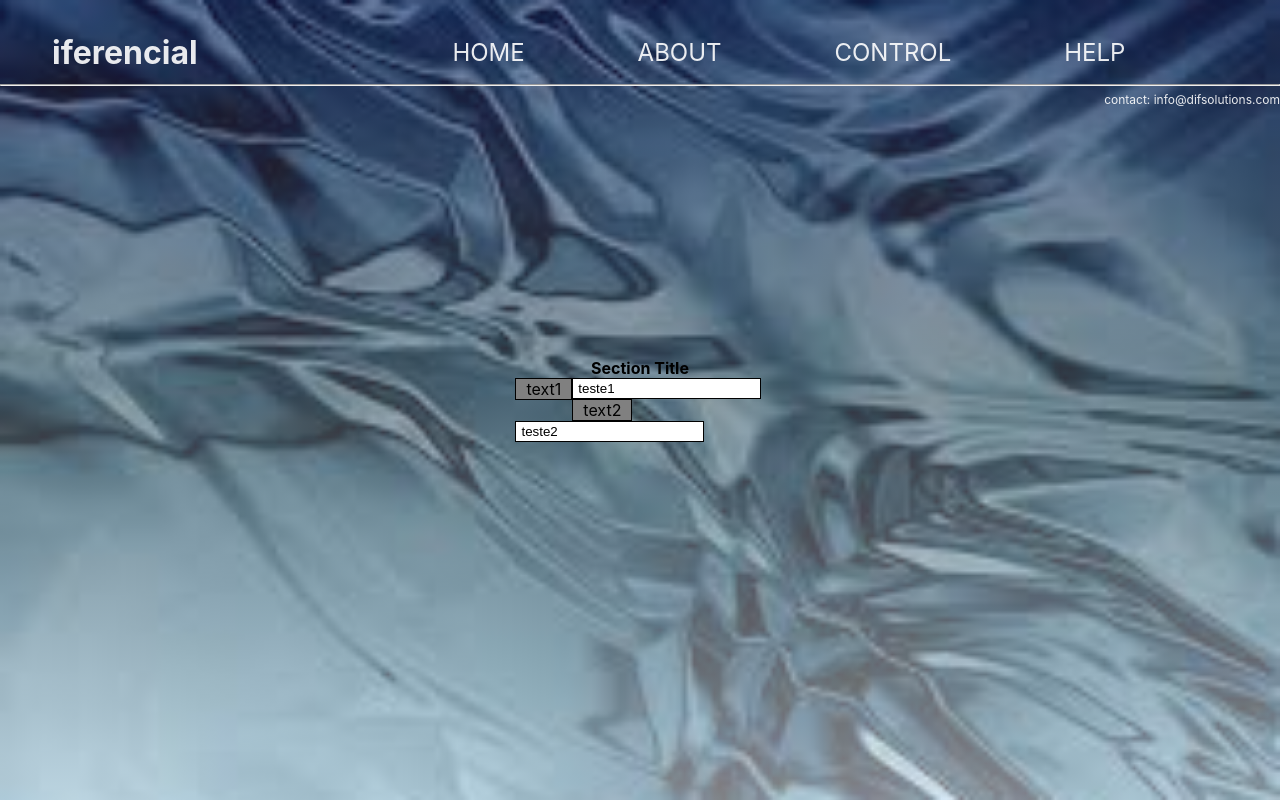
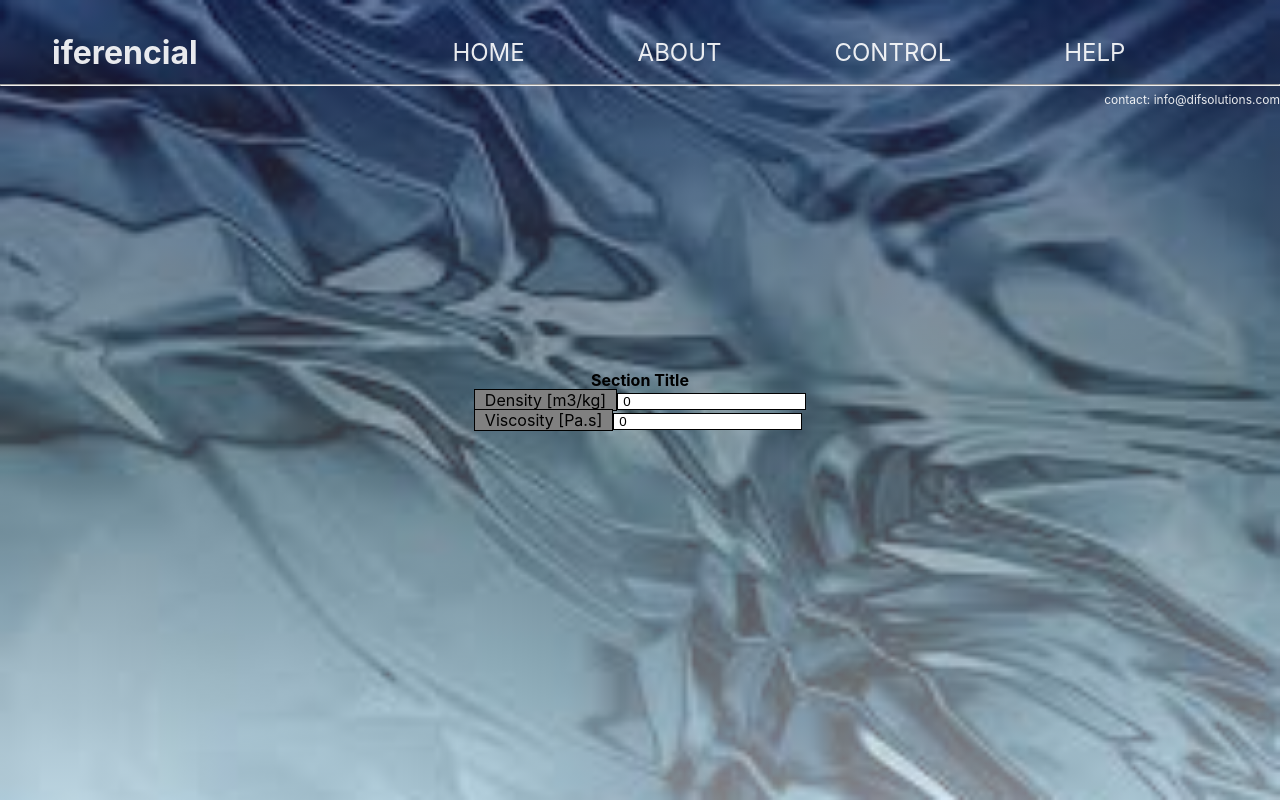
Before and after one commit to lmmp-puc-rio/react_component_library, a React (Create React App) app in the folder react_app/: page / in a window 1280 px wide. Built offline with nearby package versions, Linux system fonts and the light colour scheme.

Commit message:
stateCorrection

```diff
--- a/react_app/src/components/common/gridForm/GridForm.css
+++ b/react_app/src/components/common/gridForm/GridForm.css
@@ -1,29 +1,34 @@
 .gridFormSection {
-    justify-content: center;
+    justify-items: left;
     border-color: black;
 }
 
-.gridFormInput {
-    height: 21px;
+.gridFormSection h4{
+    width: 100%;
+}
+
+.gridFormInputRow {
+    width: 100%;
+    display: inline-block;
 }
 
 .rowLabel {
     padding-left: 10px;
     padding-right: 10px;
-    float: left;
     border: 1px solid black;
     background-color: gray;
     color: black;
+    /* display: inline-block; */
+    height: 100%;
 }
 
 .rowInput {
-    float: left;
     padding-left: 5px;
     padding-right: 5px;
     border: 1px solid black;
-    height: 100%;
     background-color: white;
     border-color: black;
     color: black;
-    display: block;
+    /* display: inline-block; */
+    height: 100%;
 }
--- a/react_app/src/components/common/gridForm/GridForm.jsx
+++ b/react_app/src/components/common/gridForm/GridForm.jsx
@@ -14,9 +14,9 @@ function GridFormInput (props) {
     return (
         // Logo assembled by Icon and Name
             <form >
-                <div className="gridFormInput">
+                <div className="gridFormInputRow">
                     <label className="rowLabel">
-                        {props.name}
+                        {props.label}
                     </label>
                     {/* Important to set input tag name property */}
                     <input className="rowInput"
@@ -36,12 +36,13 @@ function GridFormInput (props) {
 function GridForm () {
     // const defaultValues = [
         // {name: "test2", value: "2"}];
-
-    const [state, setState] = useState({text1: "teste1" , text2: "teste2"})
+    const [state, setState] = useState({rho: "0", mu: "0" })
+    const data = {  rho: {label: "Density [m3/kg]"},
+                    mu: {label: "Viscosity [Pa.s]"}};
 
     function onChangeCallback(event) {
         const { name , value } = event.target;
-
+        console.log({name});
         setState(prevState => ({ ...prevState, [name]: value}));
     }
 
@@ -49,8 +50,8 @@ function GridForm () {
         // Logo assembled by Icon and Name
         <div className="gridFormSection" >
             <h4> Section Title</h4>
-            <GridFormInput name={"text1"} value={state.text1} onChange={onChangeCallback} />
-            <GridFormInput name={"text2"} value={state.text2} onChange={onChangeCallback} />
+            <GridFormInput name={"rho"} label={data.rho.label} value={state.rho} onChange={onChangeCallback} />
+            <GridFormInput name={"mu"} label={data.mu.label} value={state.mu} onChange={onChangeCallback} />
         </div>
     )
 
```
